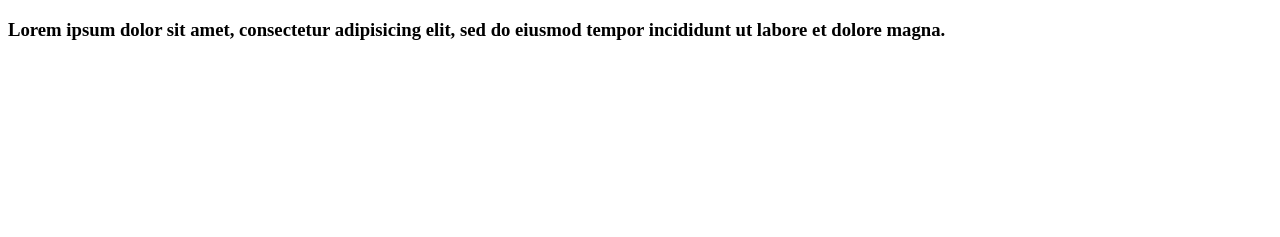
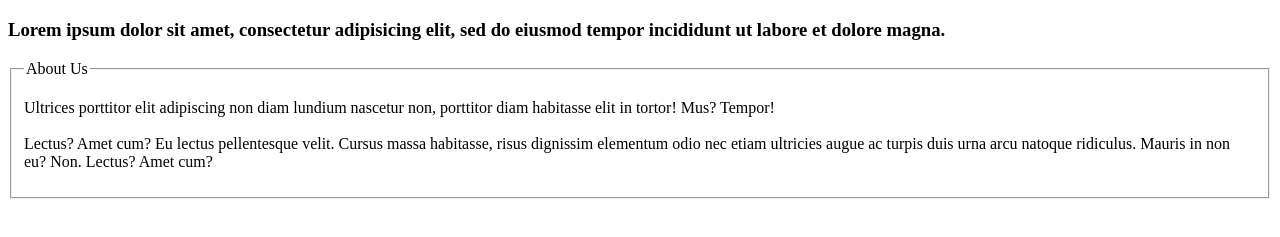
Before and after one commit to Rafal-Kowalczyk/portfolio_7_7, a website: page index.html in a window 1280 px wide. Shown: the part 61-298 px from the top of the page. Drawn offline with nearby package versions, Linux system fonts and the light colour scheme; files that its build step writes are made by us from their sources.

Commit message:
Add a section class container block-1

```diff
--- a/index.html
+++ b/index.html
@@ -15,5 +15,18 @@
 			<h3>Lorem ipsum dolor sit amet, consectetur adipisicing elit, sed do eiusmod tempor incididunt ut labore et dolore magna.</h3>
 		</div>
 	</header>
+	<section class="container block-1">
+		<div class="about-us">
+			<fieldset class="about-fieldset">
+				<legend class="about-legend">About Us</legend>
+				<p>
+				Ultrices porttitor elit adipiscing non diam lundium nascetur non, porttitor diam habitasse elit in tortor! Mus? Tempor!
+				<br>
+				<br>
+				Lectus? Amet cum? Eu lectus pellentesque velit. Cursus massa habitasse, risus dignissim elementum odio nec etiam ultricies augue ac turpis duis urna arcu natoque ridiculus. Mauris in non eu? Non. Lectus? Amet cum?
+				</p>
+			</fieldset>
+		</div>
+	</section>
 </body>
 </html>
```
